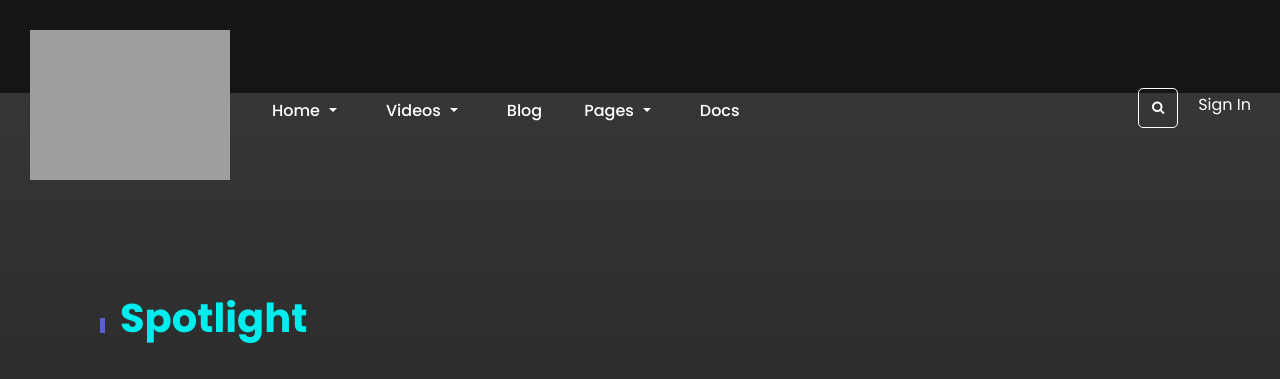
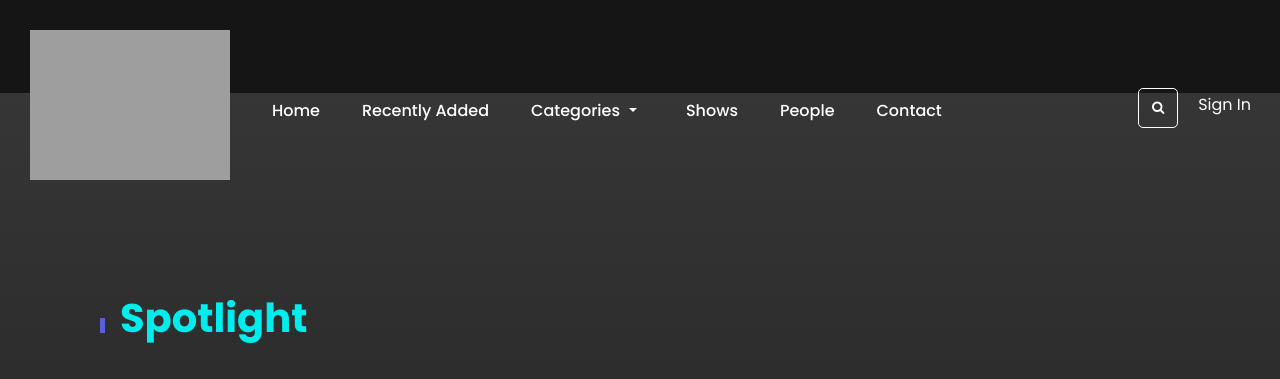
Before and after one commit to OfficeFIeld/titanpro, a PHP site: page /titanpro/index.php in a window 1280 px wide. Shown: the top 379 px of the page. Run offline with PHP 8.4, Linux system fonts and the light colour scheme; some libraries are stand-ins or nearby versions.

Commit message:
menus up

```diff
--- a/menu.php
+++ b/menu.php
@@ -1,36 +1,20 @@
 <nav class="menu main-menu head-item">
-            <div class="menu-mobile-add">
-               <a href="../../myaccount.html">Upload</a>
-            </div>
-            <ul id="menu-menu-main-header" class="sm sm-clean">
-               <li id="menu-item-57" class="menu-item menu-item-type-post_type menu-item-object-page menu-item-home menu-item-has-children menu-item-57">
-                  <a href="javascript:void(0)">Home</a>
+	<ul id="menu-menu-main-header" class="sm sm-clean">
+
+            <li id="menu-item-1542" class="menu-item menu-item-type-custom menu-item-object-custom menu-item-1542"><a href="javascript:boid(0)">Home</a></li>
+            <li id="menu-item-1542" class="menu-item menu-item-type-custom menu-item-object-custom menu-item-1542"><a href="javascript:boid(0)">Recently Added</a></li>
+            <li id="menu-item-57" class="menu-item menu-item-type-post_type menu-item-object-page menu-item-home menu-item-has-children menu-item-57">
+                  <a href="javascript:void(0)">Categories</a>
                   <ul class="sub-menu">
-                     <li id="menu-item-896" class="menu-item menu-item-type-post_type menu-item-object-page menu-item-home menu-item-896"><a href="javascript:void(0)">Home Style 1</a></li>
-                     <li id="menu-item-897" class="menu-item menu-item-type-post_type menu-item-object-page menu-item-897"><a href="../../home-2/index.html">Home Style 2</a></li>
-                     <li id="menu-item-898" class="menu-item menu-item-type-post_type menu-item-object-page menu-item-898"><a href="../../home-3/index.html">Home Style 3</a></li>
+                  	<?php foreach($cat as $category) { ?>
+                  			<li id="menu-item-896" class="menu-item menu-item-type-post_type menu-item-object-page menu-item-home menu-item-896"><a href="javascript:void(0)"><?= $category ?></a></li>
+              		<?php } ?>
+                  	}
                   </ul>
                </li>
-               <li id="menu-item-541" class="menu-item menu-item-type-custom menu-item-object-custom current-menu-ancestor current-menu-parent menu-item-has-children menu-item-541">
-                  <a href="../../categories/index.html">Videos</a>
-                  <ul class="sub-menu">
-                     <li id="menu-item-1020" class="menu-item menu-item-type-custom menu-item-object-custom menu-item-1020"><a href="../../author/creator2/index.html">Creator Video Page</a></li>
-                     <li id="menu-item-540" class="menu-item menu-item-type-custom menu-item-object-custom menu-item-540"><a href="../../video-category/autos-vehicles/index.html">Individual Video Categories</a></li>
-                     <li id="menu-item-542" class="menu-item menu-item-type-custom menu-item-object-custom menu-item-542"><a href="../release-clean-in-anyone-parts-sure-the-of-around-was/index.html">Youtube Video</a></li>
-                     <li id="menu-item-543" class="menu-item menu-item-type-custom menu-item-object-custom menu-item-543"><a href="../produce-or-cost-into-had-because/index.html">Vimeo Video</a></li>
-                     <li id="menu-item-544" class="menu-item menu-item-type-custom menu-item-object-custom current-menu-item menu-item-544"><a href="index.html" aria-current="page">Self Hosted Video</a></li>
-                  </ul>
-               </li>
-               <li id="menu-item-576" class="menu-item menu-item-type-post_type menu-item-object-page menu-item-576"><a href="../../blog/index.html">Blog</a></li>
-               <li id="menu-item-546" class="menu-item menu-item-type-custom menu-item-object-custom menu-item-has-children menu-item-546">
-                  <a href="#">Pages</a>
-                  <ul class="sub-menu">
-                     <li id="menu-item-577" class="menu-item menu-item-type-post_type menu-item-object-page menu-item-577"><a href="../../about-us/index.html">About Us</a></li>
-                     <li id="menu-item-934" class="menu-item menu-item-type-post_type menu-item-object-page menu-item-934"><a href="../../contact-us/index.html">Contact Us</a></li>
-                     <li id="menu-item-578" class="menu-item menu-item-type-post_type menu-item-object-page menu-item-578"><a href="../../faq/index.html">FAQ</a></li>
-                  </ul>
-               </li>
-               <li id="menu-item-1542" class="menu-item menu-item-type-custom menu-item-object-custom menu-item-1542"><a href="https://themesawesome.zendesk.com/hc/en-us/categories/360006116491-Bluetube">Docs</a></li>
-            </ul>
+            <li id="menu-item-1542" class="menu-item menu-item-type-custom menu-item-object-custom menu-item-1542"><a href="javascript:boid(0)">Shows</a></li>
+            <li id="menu-item-1542" class="menu-item menu-item-type-custom menu-item-object-custom menu-item-1542"><a href="javascript:boid(0)">People</a></li>
+            <li id="menu-item-1542" class="menu-item menu-item-type-custom menu-item-object-custom menu-item-1542"><a href="javascript:boid(0)">Contact</a></li>
+</ul>
             <div class="menu-mobile-add"></div>
          </nav>
```
